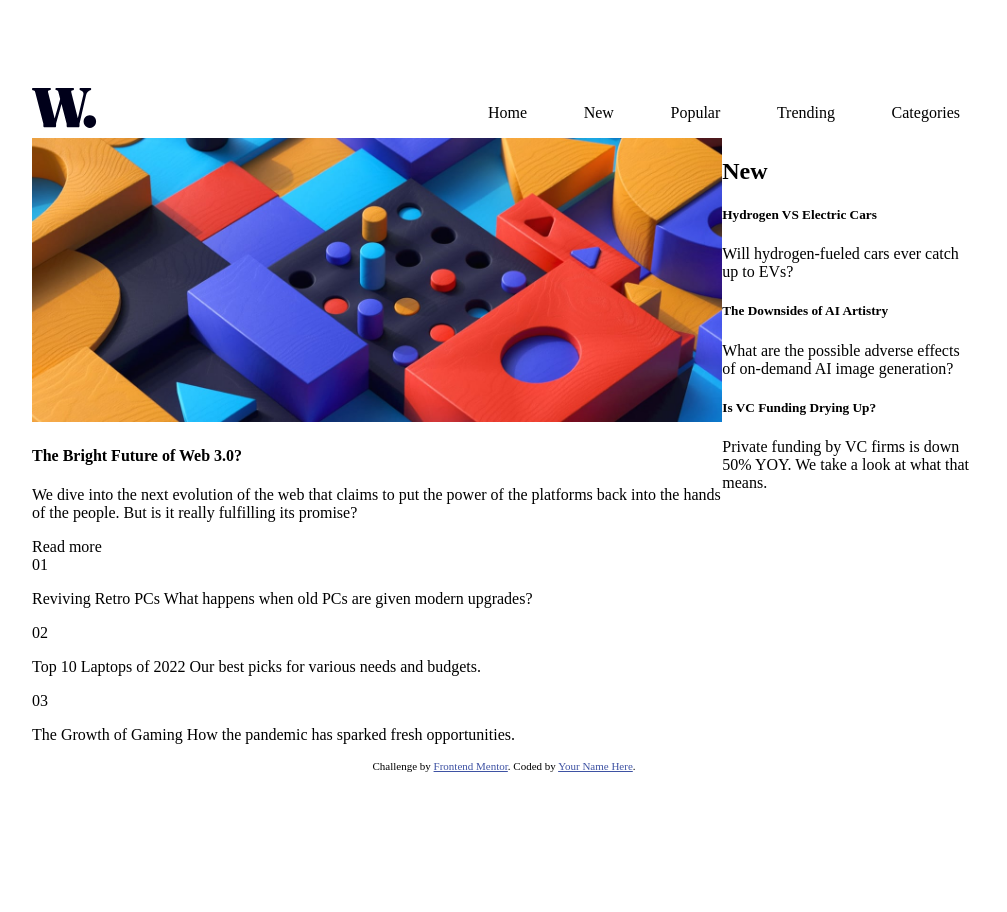
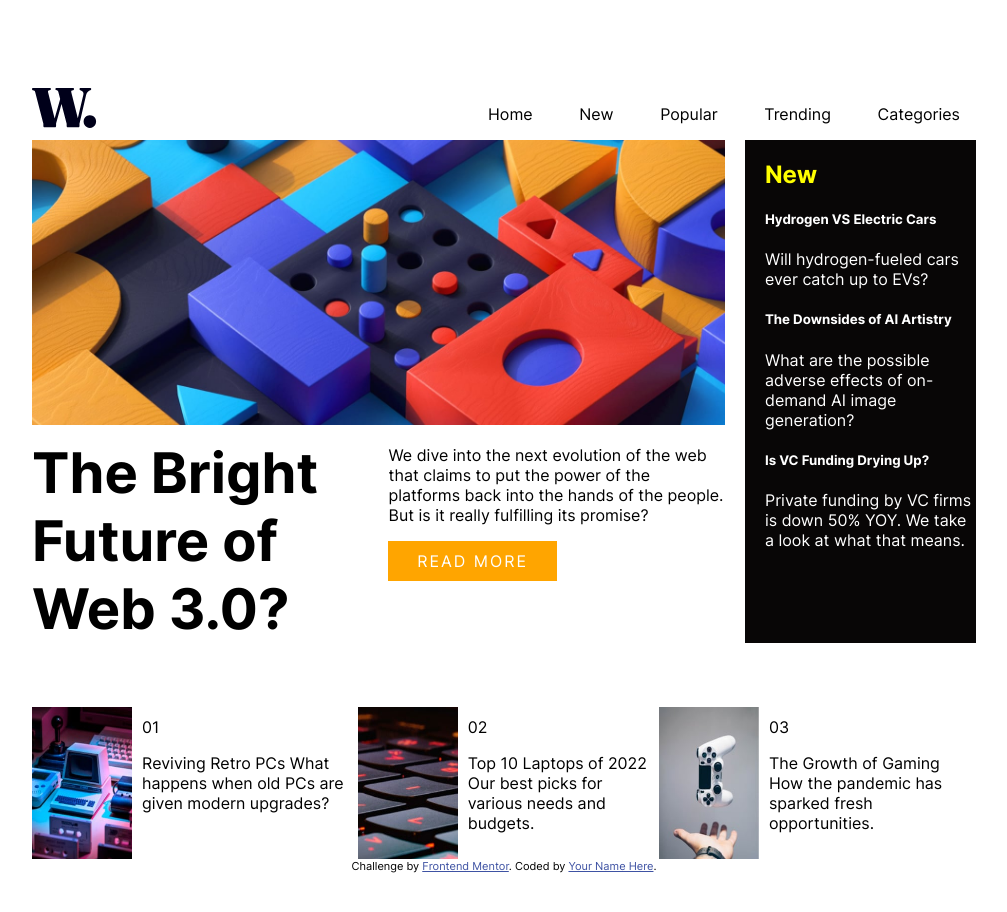
Before and after one commit to Tolexia/trainingfront-news-homepage, a plain HTML site: page index.html in a window 1280 px wide. Shown: the whole page, without its empty margins (136-1143 px from the left). Before the commit the page ends 860 px from the top, so only its background shows below. Drawn offline with Linux system fonts and the light colour scheme.

Commit message:
building flexbox block structure and improving style

```diff
--- a/index.html
+++ b/index.html
@@ -11,10 +11,15 @@
   <style>
     .attribution { font-size: 11px; text-align: center; }
     .attribution a { color: hsl(228, 45%, 44%); }
+    @font-face {
+      font-family: Inter;
+      src: url('./assets/fonts/Inter-VariableFont_slnt\,wght.ttf');
+    }
     html {
       margin:0;
       padding:0;
       box-sizing: border-box;
+      font-family: Inter;
     }
     body {
       padding:5em 10em;
@@ -22,6 +27,7 @@
     header {
       display: flex;
       justify-content: space-between;
+      /*padding-left: 20px;*/
     }
 
     nav {
@@ -37,11 +43,66 @@
 
     .left-part {
       max-width: 1100px;
+      padding:0 20px 0 0;
+    }
+
+    .right-part {
+      background:rgb(8, 6, 6);
+      padding:0 0 0 20px;
+      color:white;
     }
 
     img {
       max-width: 100%;
       max-height: 100%;
+    }
+    h1 {
+      font-size: 56px;
+      width: 50%;
+      margin: 10px 0 0 0;
+      padding-right: 20px;
+    }
+    .bottom-left {
+      display: flex;
+    }
+    h2 {
+      color: yellow;
+    }
+    .dive-into-evolution {
+      display: flex;
+      flex-direction: column;
+      width: 50%;
+    }
+
+    .readmore {
+      text-decoration: none;
+      color: white;
+      background-color: orange;
+      letter-spacing: 2px;
+      padding: 10px 0;
+      width: 50%;
+      text-align: center;
+      text-transform: uppercase;
+    }
+
+    .bottom-part {
+      width: 100%;
+      display: flex;
+      margin-top: 4em;
+      justify-content: space-between;
+    }
+
+    .wrapper-article {
+      display: flex;
+    }
+
+    .wrapper-article img {
+      width: 100px;
+      height: auto;
+    }
+
+    .infos-article {
+      padding:10px;
     }
 
   </style>
@@ -66,13 +127,15 @@
           <source srcset="./assets/images/image-web-3-desktop.jpg" media="(min-width: 600px)" />
           <img src="./assets/images/image-web-3-mobile.jpg" alt="MDN" />
         </picture>
+        <div class="bottom-left">
           <h1>The Bright Future of Web 3.0?</h1>
-        <div>
+          <div class="dive-into-evolution">
               <p>
                 We dive into the next evolution of the web that claims to put the power of the platforms back into the hands of the people.
                 But is it really fulfilling its promise?
               </p>
-          <a>Read more</a>
+              <a class="readmore">Read more</a>
+          </div>
         </div>
       </section>
       <section class="right-part">
@@ -104,26 +167,35 @@
       </section>
     </section>
     <section class="bottom-part">
-      <div>
+      <div class="wrapper-article">
+        <img src="./assets/images/image-retro-pcs.jpg" alt="retro computers">
+        <div class="infos-article">
           <span>01</span>
           <p>
             Reviving Retro PCs
             What happens when old PCs are given modern upgrades?
           </p>
         </div>
-      <div>
+      </div>
+      <div class="wrapper-article">
+        <img src="./assets/images/image-top-laptops.jpg" alt="keyboard">
+        <div class="infos-article">
           <span>02</span>
           <p>
             Top 10 Laptops of 2022
             Our best picks for various needs and budgets.
           </p>
         </div>
-      <div>
+      </div>
+      <div class="wrapper-article">
+        <img src="./assets/images/image-gaming-growth.jpg" alt="">
+        <div class="infos-article">
           <span>03</span>
           <p>
             The Growth of Gaming
             How the pandemic has sparked fresh opportunities.
           </p>
+        </div>
       </div>
     </section>
   </section>
```
Lines whose indentation alone changed are shown as unchanged.
